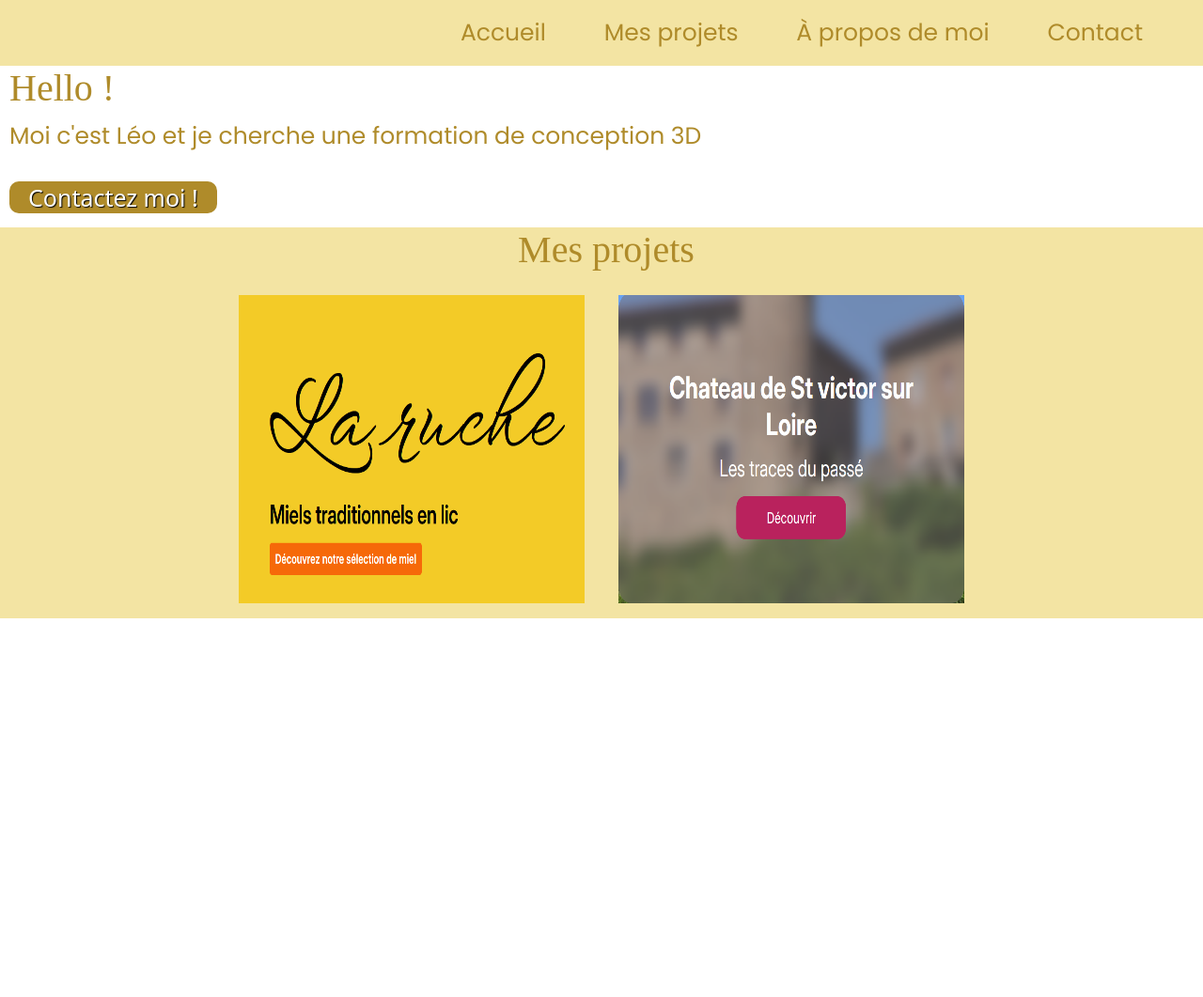
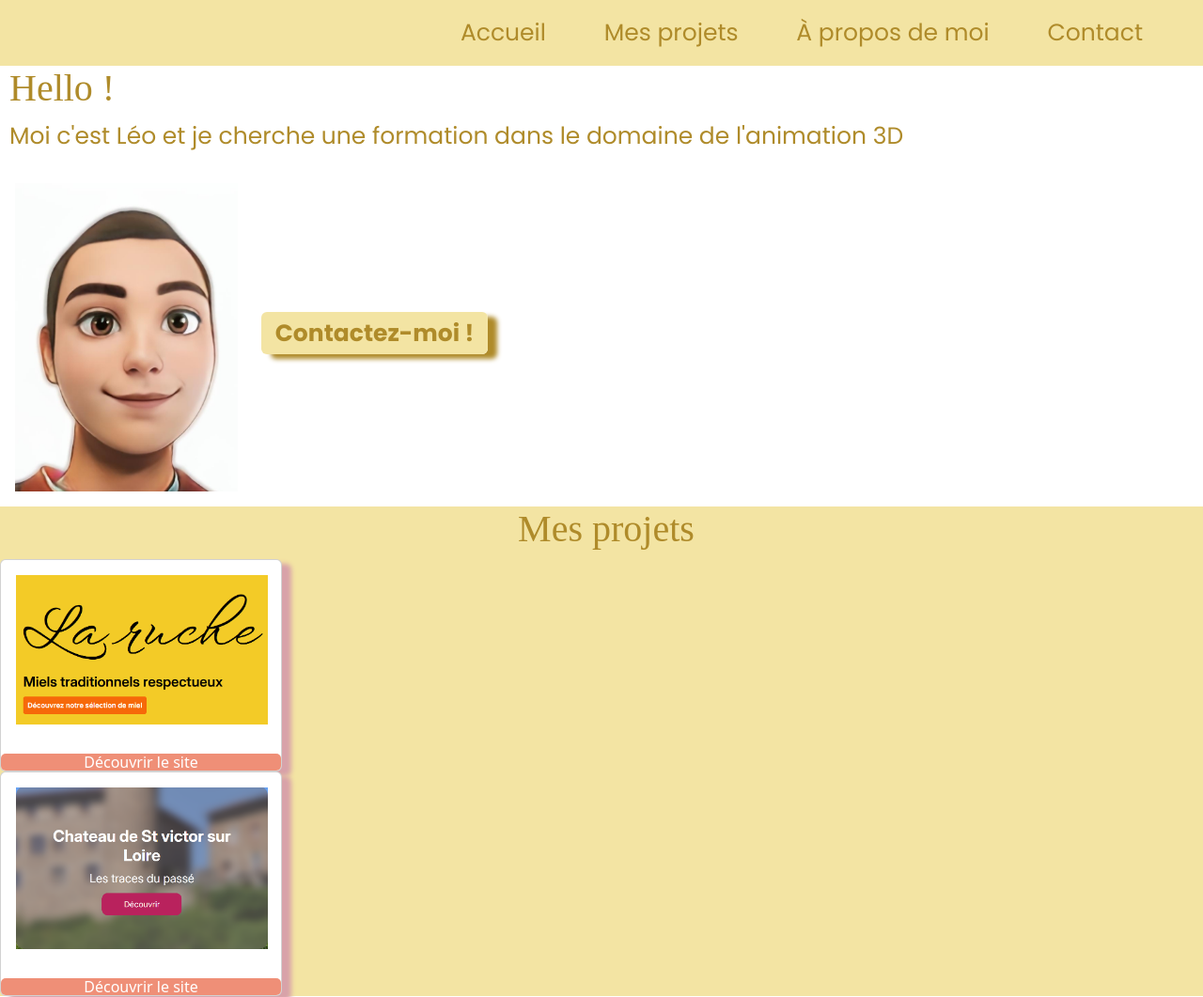
Before and after one commit to Leo-Hamoudi/Portfolio, a plain HTML site: page index.html in a window 1280 px wide. Shown: the whole page at 94% size. Before the commit the page ends 800 px from the top, so only its background shows below. Drawn offline with nearby package versions, Linux system fonts and the light colour scheme; a web font is replaced by a local one.

Commit message:
site redirection

```diff
--- a/index.html
+++ b/index.html
@@ -27,15 +27,20 @@
         <div>
             <h1 class="text-alignleft Titres Titre1">Hello !</h1>
             <p class="text-alignleft font-size Texte Titre1">Moi c'est Léo et je cherche
-                une formation de conception 3D
+                une formation dans le domaine de l'animation 3D
             </p>
-            <a class="text-alignleft text-decoration font-size button" href="">Contactez moi !</a>
+            <img src="assets/leo.jpg" alt="">
+            <a class="text-alignleft text-decoration font-size button text-weight" href="">Contactez-moi !</a>
         </div>
         <div class="background ">
             <h1 class="Titres aligncenter Titre1 Titre2">Mes projets</h1>
-            <div class="aligncenter">
-                <img src="assets/La ruche.PNG" alt="img" width= 400px height= 400px>
-                <img src="assets/chateau de la loire.PNG" alt="img" width="400px">
+            <div class="card">
+                <img src="assets/La Ruche projet.PNG" alt="" class="imagecard">
+                <a href="http://127.0.0.1:5502/index.html" target="_blank" class="text-decoration buttoncard">Découvrir le site</a>
+            </div>
+            <div class="card">
+            <img src="assets/chateau de la loire.PNG" alt="" class="imagecard">
+            <a href="http://127.0.0.1:5501/index.html" target="_blank" class="text-decoration buttoncard">Découvrir le site</a>
             </div>
         </div>
     </section>
--- a/style.css
+++ b/style.css
@@ -77,15 +77,16 @@ img {
 }
 
 .button {
-    border: 0;
-    border-radius: 10px;
-    background-color: #af8b2a;
+    border: 3;
+    border-radius: 6px;
+    background-color: #f3e4a3;
     font-size: 25px;
-    text-shadow: 1px 1px 1px #000;
     line-height: 2.5;
-    padding: 0 20px;
-    margin-left: 10px;
-
+    padding: 5px 15px;
+    margin-left: 5px;
+    font-family: "Poppins", sans-serif;
+    box-shadow: 10px 5px 5px #af8b2a;
+    color: #af8b2a;
 }
 
 .flex {
@@ -96,3 +97,33 @@ img {
 .spaceBetween {
     justify-content: space-between;
 }
+
+.text-weight {
+    font-weight: bold;
+}
+
+.card {
+    width: 300px;
+    border-radius: 14px;
+    box-shadow: 10px 5px 5px #D8A2A9;
+    color: #d0b19c;
+    border-radius: 1px 0 3px 4px;
+
+}
+
+.imagecard {
+    width: 300px;
+    height: auto;
+}
+
+.buttoncard {
+    border: 0;
+    line-height: 2.5px;
+    padding: 8px 13px;
+    font-size: 1rem;
+    text-align: center;
+    color: #fff;
+    border-radius: 5px;
+    background-color: #EF8F77;
+    margin-top: 15px;
+}
```
Also changed, not shown: assets/La Ruche projet.PNG (added), assets/leo.jpg (added).
